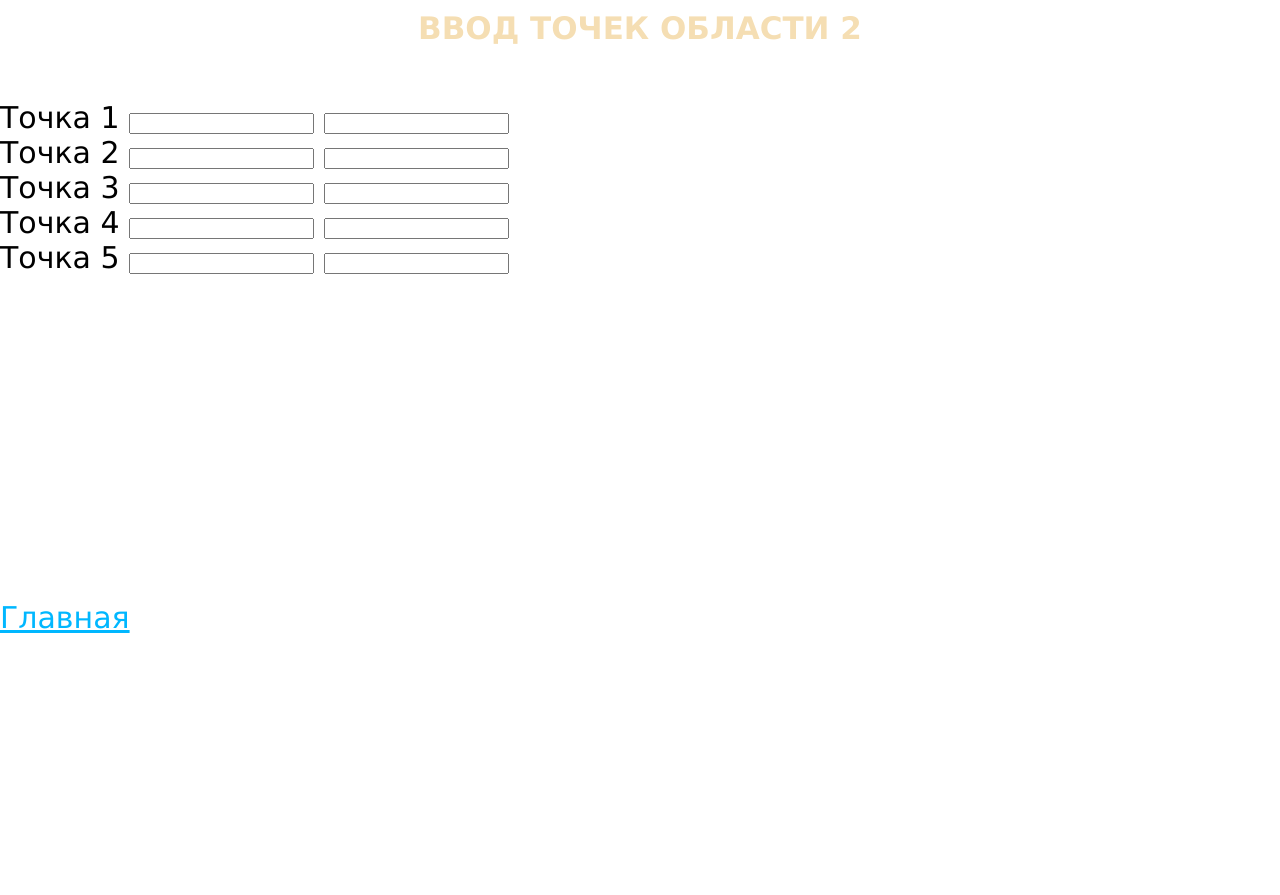
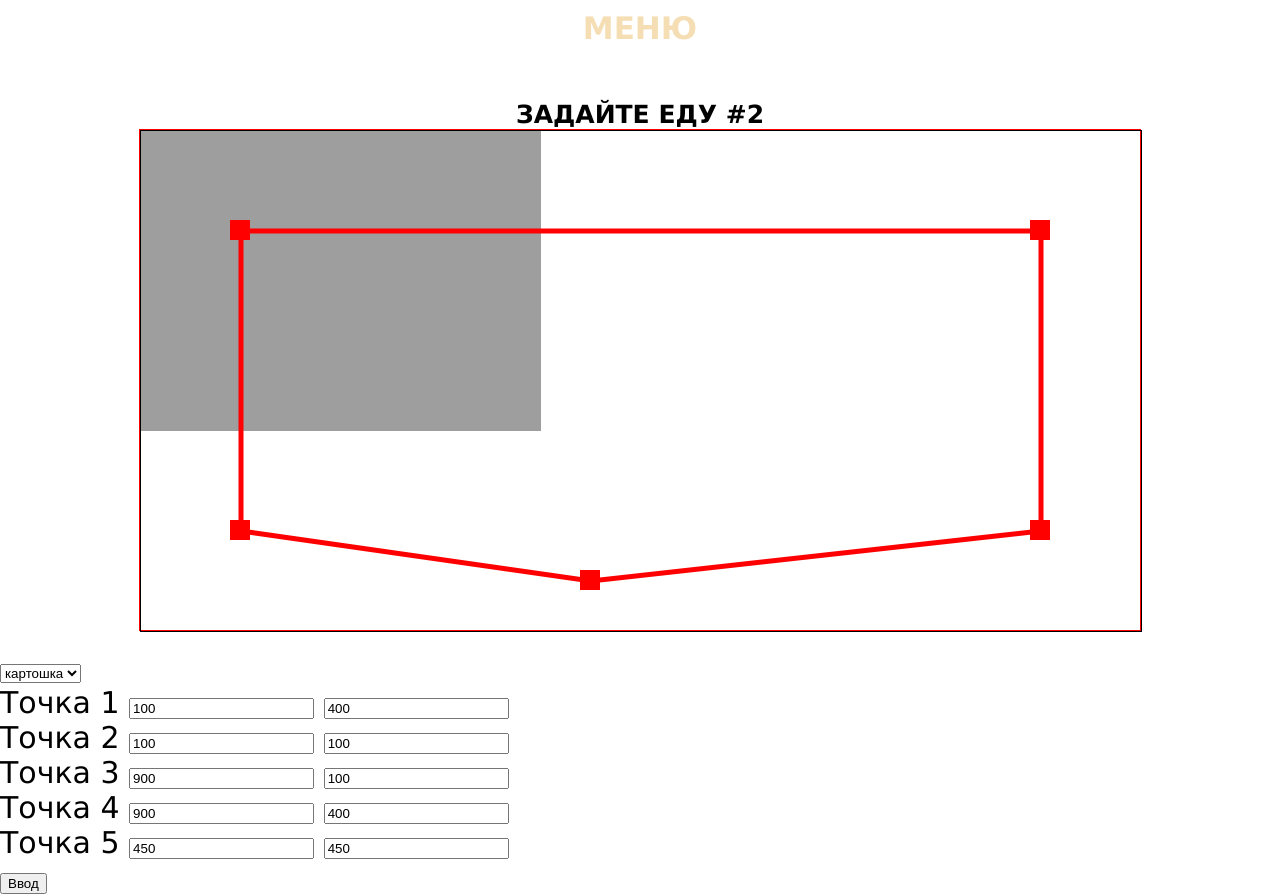
Before and after one commit to AnnaAnnaNX/kk, a Node server app: page /obl-2/ in a window 1280 px wide. Before the commit the page ends 633 px from the top, so only its background shows below. Run offline with Node 20, Linux system fonts and the light colour scheme; some libraries are stand-ins or nearby versions.

Commit message:
input most part data

```diff
--- /dev/null
+++ b/data/obl1.json
@@ -0,0 +1 @@
+[{"x":"100","y":"400"},{"x":"100","y":"100"},{"x":"900","y":"100"},{"x":"900","y":"400"},{"x":"450","y":"450"},{"x":"картошка"}]
--- /dev/null
+++ b/data/obl2.json
@@ -0,0 +1 @@
+[{"x":"100","y":"400"},{"x":"100","y":"100"},{"x":"900","y":"100"},{"x":"900","y":"400"},{"x":"450","y":"450"},{"x":"картошка"}]
--- /dev/null
+++ b/data/obl3.json
@@ -0,0 +1 @@
+[{"x":"100","y":"400"},{"x":"100","y":"100"},{"x":"900","y":"100"},{"x":"900","y":"400"},{"x":"450","y":"450"},{"x":"картошка"}]
--- a/data/pointsFront.json
+++ b/data/pointsFront.json
@@ -1 +1 @@
-[{"x":"235","y":"329"},{"x":"609","y":"230"}]
+[{"x":"297","y":"307"},{"x":"485","y":"305"}]
--- a/public/javascripts/script.js
+++ b/public/javascripts/script.js
@@ -18,6 +18,9 @@ console.log(document.getElementById('canvas'));
         }
         if ( $('canvas.scale').length ) {
           pic.src = '/images/foto-front';
+        }
+        if ( $('canvas[class^="obl"]').length ) {
+          pic.src = '/images/foto-top';
         }
         pic.onload = function() {
           ctx.drawImage(pic, 0, 0);
@@ -70,6 +73,27 @@ console.log(document.getElementById('canvas'));
                   ///////end scale point
                 }
 
+                if ( $('canvas[class^="obl"]').length ) {
+                    ///scale point
+                    ctx.strokeStyle="#FF0000";
+                    ctx.lineWidth=5;
+                    ctx.beginPath();
+                    ctx.moveTo( $('.x1').val(), $('.y1').val());
+                    ctx.lineTo( $('.x2').val(), $('.y2').val());
+                    ctx.lineTo( $('.x3').val(), $('.y3').val());
+                    ctx.lineTo( $('.x4').val(), $('.y4').val());
+                    ctx.lineTo( $('.x5').val(), $('.y5').val());
+                    ctx.lineTo( $('.x1').val(), $('.y1').val());
+                    ctx.stroke();
+
+                    $('#p1').css('top', ($('.y1').val()-10)+'px').css('left', ($('.x1').val()-10)+'px');
+                    $('#p2').css('top', ($('.y2').val()-10)+'px').css('left', ($('.x2').val()-10)+'px');
+                    $('#p3').css('top', ($('.y3').val()-10)+'px').css('left', ($('.x3').val()-10)+'px');
+                    $('#p4').css('top', ($('.y4').val()-10)+'px').css('left', ($('.x4').val()-10)+'px');
+                    $('#p5').css('top', ($('.y5').val()-10)+'px').css('left', ($('.x5').val()-10)+'px');
+                    ///////end scale point
+                  }
+
         }
 
   }
@@ -85,10 +109,10 @@ console.log(document.getElementById('canvas'));
     $('#p3').click(function(){
       Np = 3;
     });
-    $('#p5').click(function(){
+    $('#p4').click(function(){
       Np = 4;
     });
-    $('#p4').click(function(){
+    $('#p5').click(function(){
       Np = 5;
     });
     $('#front').click(function(){
--- a/public/stylesheets/style.css
+++ b/public/stylesheets/style.css
@@ -61,6 +61,12 @@ body{
 	min-height: 100%;
 	position:relative;
 }
+h3{
+	text-align: center;
+	font-size:25px;
+	text-transform: uppercase;
+	font-weight: bold;
+}
 .header{
 	position:absolute;
 	top:0;
@@ -77,6 +83,7 @@ body{
 	padding-top:100px;
   background-repeat: no-repeat;
   background-size: 100% auto;
+  margin-bottom: 50px;
 }
 
 .header{
--- a/routes/obl-2.js
+++ b/routes/obl-2.js
@@ -1,14 +1,68 @@
 var express = require('express');
 var router = express.Router();
+var fs = require('fs');
 
 /* GET users listing. */
 router.get('/', function(req, res, next) {
-  res.render('obl-1', { title: 'Ввод точек области 2' });
+  var data = [];
+  var p = [];
+      p.push({x: '100', y: '400'});
+      p.push({x: '100', y: '100'});
+      p.push({x: '900', y: '100'});
+      p.push({x: '900', y: '400'});
+      p.push({x: '450', y: '450'});
+      p.push({food: 'картошка'});
+
+  if (fs.existsSync('data/obl2.json')){
+    console.log('data/obl2.json exists');
+    data = fs.readFileSync('data/obl2.json', 'utf8');
+
+    if ( data == '' ){
+      console.log('data/obl2.json empty');
+    }
+    else{
+      console.log('data/obl2.json doesnt empty');
+      data = fs.readFileSync('data/obl2.json', 'utf8');
+      data = JSON.parse(data);
+      p[0].x = data[0].x;
+      p[0].y  = data[0].y;
+      p[1].x  = data[1].x;
+      p[1].y  = data[1].y;
+      p[2].x  = data[2].x;
+      p[2].y  = data[2].y;
+      p[3].x  = data[3].x;
+      p[3].y  = data[3].y;
+      p[4].x  = data[4].x;
+      p[4].y  = data[4].y;
+    }
+}
+  res.render('obl-2', { title: 'Ввод точек фронтального вида',
+                                x1: p[0].x,
+                                y1: p[0].y,
+                                x2: p[1].x,
+                                y2: p[1].y,
+                                x3: p[2].x,
+                                y3: p[2].y,
+                                x4: p[3].x,
+                                y4: p[3].y,
+                                x5: p[4].x,
+                                y5: p[4].y
+                              });
 });
 
 router.post('/', function(req, res, next) {
-  //запись новой картинки
-  res.redirect('/');
+  var data = [];
+
+  data.push({x: req.body.x1, y: req.body.y1});
+  data.push({x: req.body.x2, y: req.body.y2});
+  data.push({x: req.body.x3, y: req.body.y3});
+  data.push({x: req.body.x4, y: req.body.y4});
+  data.push({x: req.body.x5, y: req.body.y5});
+  data.push({x: req.body.food});
+  json = JSON.stringify(data); //convert it back to json
+  fs.writeFileSync('data/obl2.json', json, 'utf8');
+
+  res.redirect('/obl-3');
 });
 
 module.exports = router;
--- a/views/obl-1.hbs
+++ b/views/obl-1.hbs
@@ -1,35 +1,51 @@
-<div class='header'>
-  <h1>{{title}}</h1>
+
+<div class='center'>
+  <h3>Задайте еду #1</h3>
+    <div class='wrap-canvas'>
+      <canvas class='obl1' id='canvas' width=1000 height=500>
+      </canvas>
+      <span id='p1' class='point'></span>
+      <span id='p2' class='point'></span>
+      <span id='p3' class='point'></span>
+      <span id='p4' class='point'></span>
+      <span id='p5' class='point'></span>
+    </div>
 </div>
-<div class='center'>
-  <form action="/front-points">
+
+  <form action="/obl-1" method="post">
+    <fieldset>
+      <select name="food">
+        <option value='картошка'>картошка</option>
+        <option value='мясо'>мясо</option>
+      </select>
+    </fieldset>
     <fieldset>
       <label>Точка 1</label>
-      <input type="text" value={{t1.x}}>
-      <input type="text" value={{t1.y}}>
+      <input type="text" id="x1" class='x1' name='x1' value={{x1}}>
+      <input type="text" id="y1" class='y1' name='y1' value={{y1}}>
     </fieldset>
     <fieldset>
       <label>Точка 2</label>
-      <input type="text" value={{t2.x}}>
-      <input type="text" value={{t2.y}}>
+      <input type="text" id="x2" class='x2' name='x2' value={{x2}}>
+      <input type="text" id="y2" class='y2' name='y2' value={{y2}}>
     </fieldset>
     <fieldset>
       <label>Точка 3</label>
-      <input type="text" value={{t3.x}}>
-      <input type="text" value={{t3.y}}>
+      <input type="text" id="x3" class='x3' name='x3' value={{x3}}>
+      <input type="text" id="y3" class='y3' name='y3' value={{y3}}>
     </fieldset>
     <fieldset>
       <label>Точка 4</label>
-      <input type="text" value={{t3.x}}>
-      <input type="text" value={{t3.y}}>
+      <input type="text" id="x4" class='x4' name='x4' value={{x4}}>
+      <input type="text" id="y4" class='y4' name='y4' value={{y4}}>
     </fieldset>
     <fieldset>
       <label>Точка 5</label>
-      <input type="text" value={{t3.x}}>
-      <input type="text" value={{t3.y}}>
+      <input type="text" id="x5" class='x5' name='x5' value={{x5}}>
+      <input type="text" id="y5" class='y5' name='y5' value={{y5}}>
+    </fieldset>
+    <fieldset>
+      <input type='submit' value='Ввод'>
     </fieldset>
   </form>
 </div>
-<div class="footer">
-  <a href='/'>Главная</a>
-</div>
--- a/views/obl-2.hbs
+++ b/views/obl-2.hbs
@@ -1,35 +1,51 @@
-<div class='header'>
-  <h1>{{title}}</h1>
+
+<div class='center'>
+  <h3>Задайте еду #2</h3>
+    <div class='wrap-canvas'>
+      <canvas class='obl2' id='canvas' width=1000 height=500>
+      </canvas>
+      <span id='p1' class='point'></span>
+      <span id='p2' class='point'></span>
+      <span id='p3' class='point'></span>
+      <span id='p4' class='point'></span>
+      <span id='p5' class='point'></span>
+    </div>
 </div>
-<div class='center'>
-  <form action="/front-points">
+
+  <form action="/obl-2" method="post">
+    <fieldset>
+      <select name="food">
+        <option value='картошка'>картошка</option>
+        <option value='мясо'>мясо</option>
+      </select>
+    </fieldset>
     <fieldset>
       <label>Точка 1</label>
-      <input type="text" value={{t1.x}}>
-      <input type="text" value={{t1.y}}>
+      <input type="text" id="x1" class='x1' name='x1' value={{x1}}>
+      <input type="text" id="y1" class='y1' name='y1' value={{y1}}>
     </fieldset>
     <fieldset>
       <label>Точка 2</label>
-      <input type="text" value={{t2.x}}>
-      <input type="text" value={{t2.y}}>
+      <input type="text" id="x2" class='x2' name='x2' value={{x2}}>
+      <input type="text" id="y2" class='y2' name='y2' value={{y2}}>
     </fieldset>
     <fieldset>
       <label>Точка 3</label>
-      <input type="text" value={{t3.x}}>
-      <input type="text" value={{t3.y}}>
+      <input type="text" id="x3" class='x3' name='x3' value={{x3}}>
+      <input type="text" id="y3" class='y3' name='y3' value={{y3}}>
     </fieldset>
     <fieldset>
       <label>Точка 4</label>
-      <input type="text" value={{t3.x}}>
-      <input type="text" value={{t3.y}}>
+      <input type="text" id="x4" class='x4' name='x4' value={{x4}}>
+      <input type="text" id="y4" class='y4' name='y4' value={{y4}}>
     </fieldset>
     <fieldset>
       <label>Точка 5</label>
-      <input type="text" value={{t3.x}}>
-      <input type="text" value={{t3.y}}>
+      <input type="text" id="x5" class='x5' name='x5' value={{x5}}>
+      <input type="text" id="y5" class='y5' name='y5' value={{y5}}>
+    </fieldset>
+    <fieldset>
+      <input type='submit' value='Ввод'>
     </fieldset>
   </form>
 </div>
-<div class="footer">
-  <a href='/'>Главная</a>
-</div>
--- a/views/points-front.hbs
+++ b/views/points-front.hbs
@@ -1,5 +1,6 @@
 
 <div class='center'>
+  <h3>Задайте размер блюда</h3>
     <div class='wrap-canvas'>
       <canvas class='front' id='canvas' width=1000 height=500>
       </canvas>
--- a/views/points-top.hbs
+++ b/views/points-top.hbs
@@ -1,5 +1,6 @@
 
 <div class='center'>
+  <h3>Задайте размер блюда</h3>
     <div class='wrap-canvas'>
       <canvas class='top' id='canvas' width=1000 height=500>
       </canvas>
--- a/views/scale.hbs
+++ b/views/scale.hbs
@@ -1,5 +1,5 @@
-
 <div class='center'>
+  <h3>Задайте размер масштабного предмета</h3>
     <div class='wrap-canvas'>
       <canvas class='scale' id='canvas' width=1000 height=500>
       </canvas>
```
Also changed, not shown: routes/obl-1.js (+57 -3 lines), routes/obl-3.js (+57 -3 lines), views/obl-3.hbs (+33 -17 lines), 1 other file.
